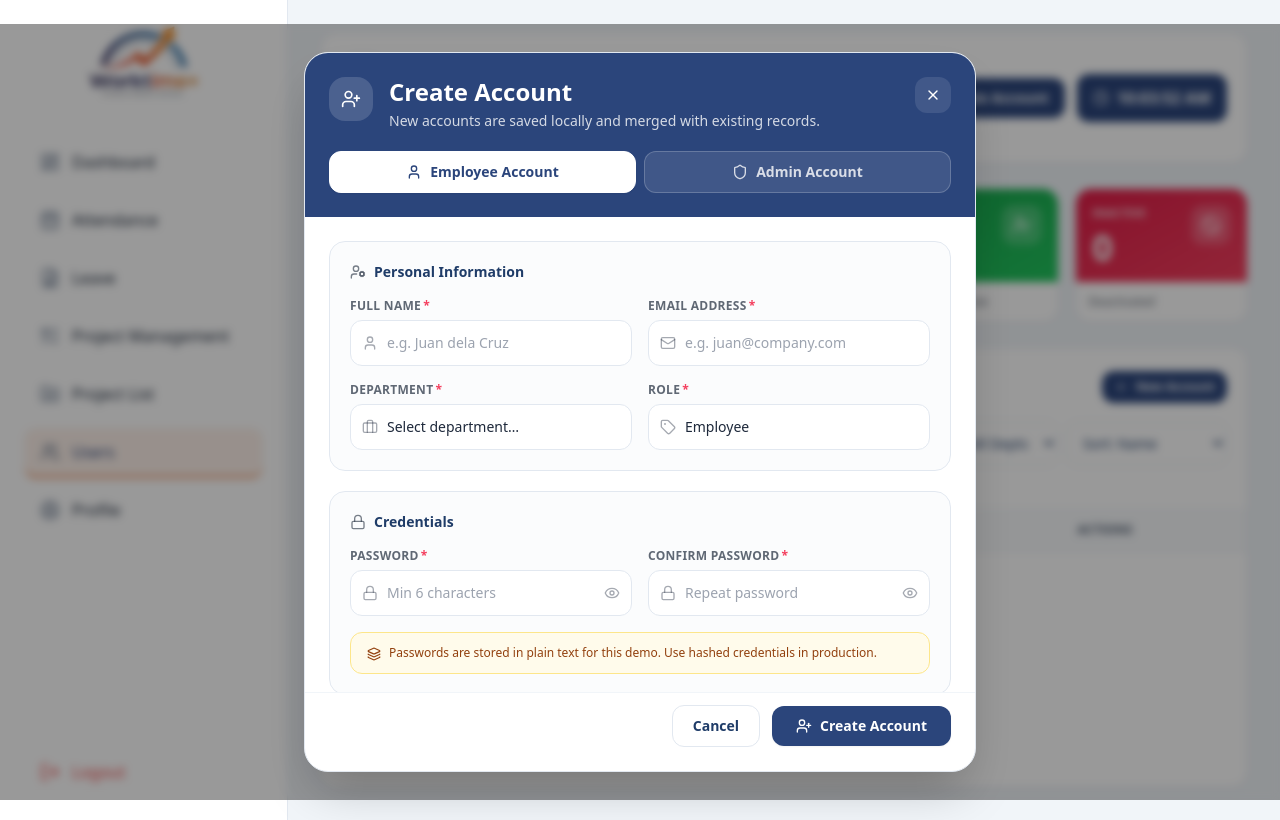
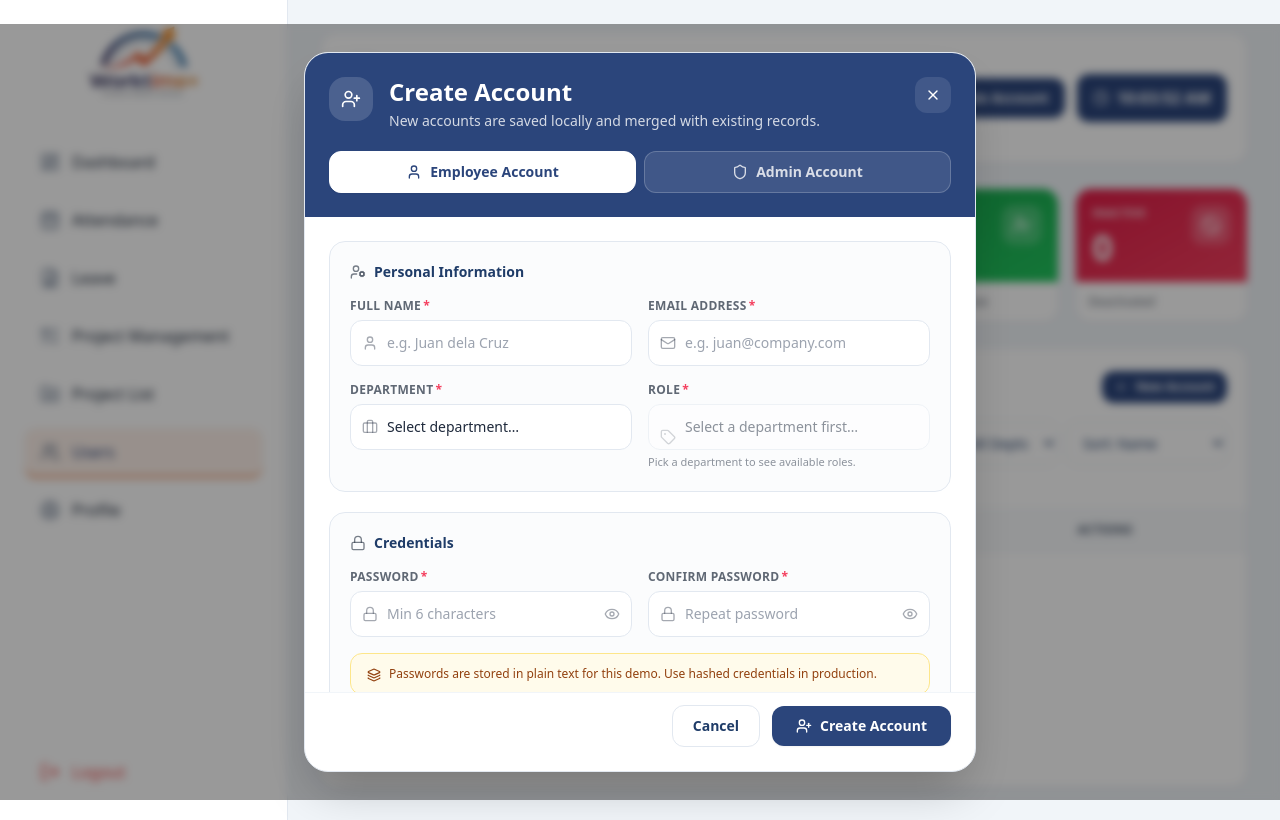
Before and after one commit to zantii3/Worktime, a React (Vite) app: page /admin/users in a window 1280 px wide. Both pictures are taken after typing "name@example.com" into the empty fields and a click on the button "Create Account". Built offline with nearby package versions, Linux system fonts and the light colour scheme.

Commit message:
Update Users.tsx

```diff
--- a/src/pages/admin/Users.tsx
+++ b/src/pages/admin/Users.tsx
@@ -80,13 +80,34 @@ const EDITS_KEY            = "worktime_account_edits_v1";
 const DEPARTMENTS = [
   "Engineering", "Design", "Product", "Marketing", "Sales",
   "Human Resources", "Finance", "Operations", "Legal", "Customer Support",
-];
+] as const;
 
-const EMPLOYEE_ROLES = [
+// Department → relevant roles mapping
+const DEPARTMENT_ROLES: Record<string, string[]> = {
+  "Engineering":      ["Developer", "DevOps Engineer", "QA Tester", "Technical Lead", "Scrum Master", "Data Analyst"],
+  "Design":           ["UI/UX Designer", "Technical Lead", "Business Analyst"],
+  "Product":          ["Product Manager", "Business Analyst", "Scrum Master", "Technical Lead", "Data Analyst"],
+  "Marketing":        ["Marketing Specialist", "Content Strategist", "Data Analyst", "Business Analyst"],
+  "Sales":            ["Sales Representative", "Account Manager", "Business Analyst", "Sales Manager"],
+  "Human Resources":  ["HR Specialist", "Recruiter", "HR Manager", "Business Analyst"],
+  "Finance":          ["Financial Analyst", "Accountant", "Finance Manager", "Data Analyst", "Business Analyst"],
+  "Operations":       ["DevOps Engineer", "Project Manager", "QA Tester", "Scrum Master", "Business Analyst", "Technical Lead"],
+  "Legal":            ["Legal Counsel", "Compliance Officer", "Paralegal", "Business Analyst"],
+  "Customer Support": ["Support Specialist", "QA Tester", "Technical Lead", "Business Analyst"],
+};
+
+// Generic fallback used when no department is selected yet
+const ALL_ROLES = [
   "Employee", "Developer", "Project Manager", "QA Tester",
   "UI/UX Designer", "Business Analyst", "DevOps Engineer",
   "Data Analyst", "Scrum Master", "Technical Lead",
 ];
+
+/** Returns the roles relevant to the given department.
+ *  Falls back to the full role list when dept is empty / unrecognised. */
+function getRolesForDept(dept: string): string[] {
+  return DEPARTMENT_ROLES[dept] ?? ALL_ROLES;
+}
 
 // ─── Storage types ────────────────────────────────────────────────────────────
 
@@ -430,7 +451,7 @@ export default function Users() {
 
   const defaultCreate: NewAccountForm = {
     kind: "user", name: "", email: "", password: "",
-    confirmPassword: "", roleLabel: "Employee", department: "",
+    confirmPassword: "", roleLabel: "", department: "",
   };
   const [createForm, setCreateForm] = useState<NewAccountForm>(defaultCreate);
 
@@ -444,10 +465,26 @@ export default function Users() {
 
   const setCreateField = (f: keyof NewAccountForm, v: string) => {
     if (f === "kind") {
+      // Switching account kind resets role; admin role is fixed
       setCreateForm((p) => ({
-        ...p, kind: v as AccountKind,
-        roleLabel: v === "admin" ? "Admin" : "Employee",
+        ...p,
+        kind: v as AccountKind,
+        roleLabel: v === "admin" ? "Admin" : "",
       }));
+    } else if (f === "department") {
+      // When department changes, reset roleLabel if the current role is not
+      // available in the newly selected department's role list
+      setCreateForm((p) => {
+        const availableRoles = getRolesForDept(v);
+        const roleStillValid = availableRoles.includes(p.roleLabel);
+        return {
+          ...p,
+          department: v,
+          roleLabel: roleStillValid ? p.roleLabel : availableRoles[0],
+        };
+      });
+      setCreateErrors((p) => ({ ...p, department: undefined, roleLabel: undefined }));
+      return;
     } else {
       setCreateForm((p) => ({ ...p, [f]: v }));
     }
@@ -518,6 +555,21 @@ export default function Users() {
   const closeEdit = () => { setEditTarget(null); setEditErrors({}); };
 
   const setEditField = (f: keyof EditAccountForm, v: string) => {
+    if (f === "department") {
+      // When department changes, reset roleLabel if the current role is not
+      // in the newly selected department's role list
+      setEditForm((p) => {
+        const availableRoles = getRolesForDept(v);
+        const roleStillValid = availableRoles.includes(p.roleLabel);
+        return {
+          ...p,
+          department: v,
+          roleLabel: roleStillValid ? p.roleLabel : availableRoles[0],
+        };
+      });
+      setEditErrors((p) => ({ ...p, department: undefined, roleLabel: undefined }));
+      return;
+    }
     setEditForm((p) => ({ ...p, [f]: v }));
     if (editErrors[f]) setEditErrors((p) => ({ ...p, [f]: undefined }));
   };
@@ -950,6 +1002,7 @@ export default function Users() {
                   </div>
 
                   <div className="grid grid-cols-1 md:grid-cols-2 gap-4">
+                    {/* Department — always first so user picks it before role */}
                     <FormField label="Department" required error={createErrors.department}>
                       <div className="relative">
                         <Briefcase className="w-4 h-4 text-text-primary/40 absolute left-3 top-1/2 -translate-y-1/2 pointer-events-none" />
@@ -965,6 +1018,7 @@ export default function Users() {
                       </div>
                     </FormField>
 
+                    {/* Role — filtered by selected department */}
                     <FormField label="Role" required error={createErrors.roleLabel}>
                       <div className="relative">
                         <Tag className="w-4 h-4 text-text-primary/40 absolute left-3 top-1/2 -translate-y-1/2 pointer-events-none" />
@@ -972,14 +1026,29 @@ export default function Users() {
                           <input readOnly value="Admin"
                             className="w-full pl-9 pr-4 py-3 rounded-xl border border-slate-200 text-sm bg-slate-50 text-text-primary/60 cursor-not-allowed" />
                         ) : (
-                          <select value={createForm.roleLabel}
+                          <>
+                            <select
+                              value={createForm.roleLabel}
                               onChange={(e) => setCreateField("roleLabel", e.target.value)}
+                              disabled={!createForm.department}
                               className={cx(
-                              "w-full pl-9 pr-4 py-3 rounded-xl border text-sm outline-none focus:ring-2 focus:ring-primary/30 bg-white appearance-none",
+                                "w-full pl-9 pr-4 py-3 rounded-xl border text-sm outline-none focus:ring-2 focus:ring-primary/30 bg-white appearance-none transition",
+                                !createForm.department ? "opacity-50 cursor-not-allowed bg-slate-50" : "",
                                 createErrors.roleLabel ? "border-rose-300" : "border-slate-200"
                               )}>
-                            {EMPLOYEE_ROLES.map((role) => <option key={role} value={role}>{role}</option>)}
+                              {!createForm.department && (
+                                <option value="" disabled>Select a department first…</option>
+                              )}
+                              {getRolesForDept(createForm.department).map((role) => (
+                                <option key={role} value={role}>{role}</option>
+                              ))}
                             </select>
+                            {!createForm.department && (
+                              <p className="text-[11px] text-text-primary/50 mt-1">
+                                Pick a department to see available roles.
+                              </p>
+                            )}
+                          </>
                         )}
                       </div>
                     </FormField>
@@ -1039,7 +1108,7 @@ export default function Users() {
                     </div>
                     <div className="flex gap-2 shrink-0 flex-wrap justify-end">
                       <Pill tone={createForm.kind === "admin" ? "secondary" : "primary"}>
-                        {createForm.roleLabel || (createForm.kind === "admin" ? "Admin" : "Employee")}
+                        {createForm.roleLabel || (createForm.kind === "admin" ? "Admin" : "Role…")}
                       </Pill>
                       {createForm.department && <Pill tone="slate">{createForm.department}</Pill>}
                     </div>
@@ -1141,6 +1210,7 @@ export default function Users() {
                   </div>
 
                   <div className="grid grid-cols-1 md:grid-cols-2 gap-4">
+                    {/* Department — always pick first */}
                     <FormField label="Department" error={editErrors.department}>
                       <div className="relative">
                         <Briefcase className="w-4 h-4 text-text-primary/40 absolute left-3 top-1/2 -translate-y-1/2 pointer-events-none" />
@@ -1153,6 +1223,7 @@ export default function Users() {
                       </div>
                     </FormField>
 
+                    {/* Role — filtered by selected department */}
                     <FormField label="Role" error={editErrors.roleLabel}>
                       <div className="relative">
                         <Tag className="w-4 h-4 text-text-primary/40 absolute left-3 top-1/2 -translate-y-1/2 pointer-events-none" />
@@ -1166,15 +1237,29 @@ export default function Users() {
                             </p>
                           </>
                         ) : (
-                          <select value={editForm.roleLabel}
+                          <>
+                            <select
+                              value={editForm.roleLabel}
                               onChange={(e) => setEditField("roleLabel", e.target.value)}
+                              disabled={!editForm.department}
                               className={cx(
-                              "w-full pl-9 pr-4 py-3 rounded-xl border text-sm outline-none focus:ring-2 focus:ring-primary/30 bg-white appearance-none",
+                                "w-full pl-9 pr-4 py-3 rounded-xl border text-sm outline-none focus:ring-2 focus:ring-primary/30 bg-white appearance-none transition",
+                                !editForm.department ? "opacity-50 cursor-not-allowed bg-slate-50" : "",
                                 editErrors.roleLabel ? "border-rose-300" : "border-slate-200"
                               )}>
-                            <option value="" disabled>Select role…</option>
-                            {EMPLOYEE_ROLES.map((role) => <option key={role} value={role}>{role}</option>)}
+                              {!editForm.department && (
+                                <option value="" disabled>Select a department first…</option>
+                              )}
+                              {getRolesForDept(editForm.department).map((role) => (
+                                <option key={role} value={role}>{role}</option>
+                              ))}
                             </select>
+                            {!editForm.department && (
+                              <p className="text-[11px] text-text-primary/50 mt-1">
+                                Pick a department to see available roles.
+                              </p>
+                            )}
+                          </>
                         )}
                       </div>
                     </FormField>
```
Lines whose indentation alone changed are shown as unchanged.
